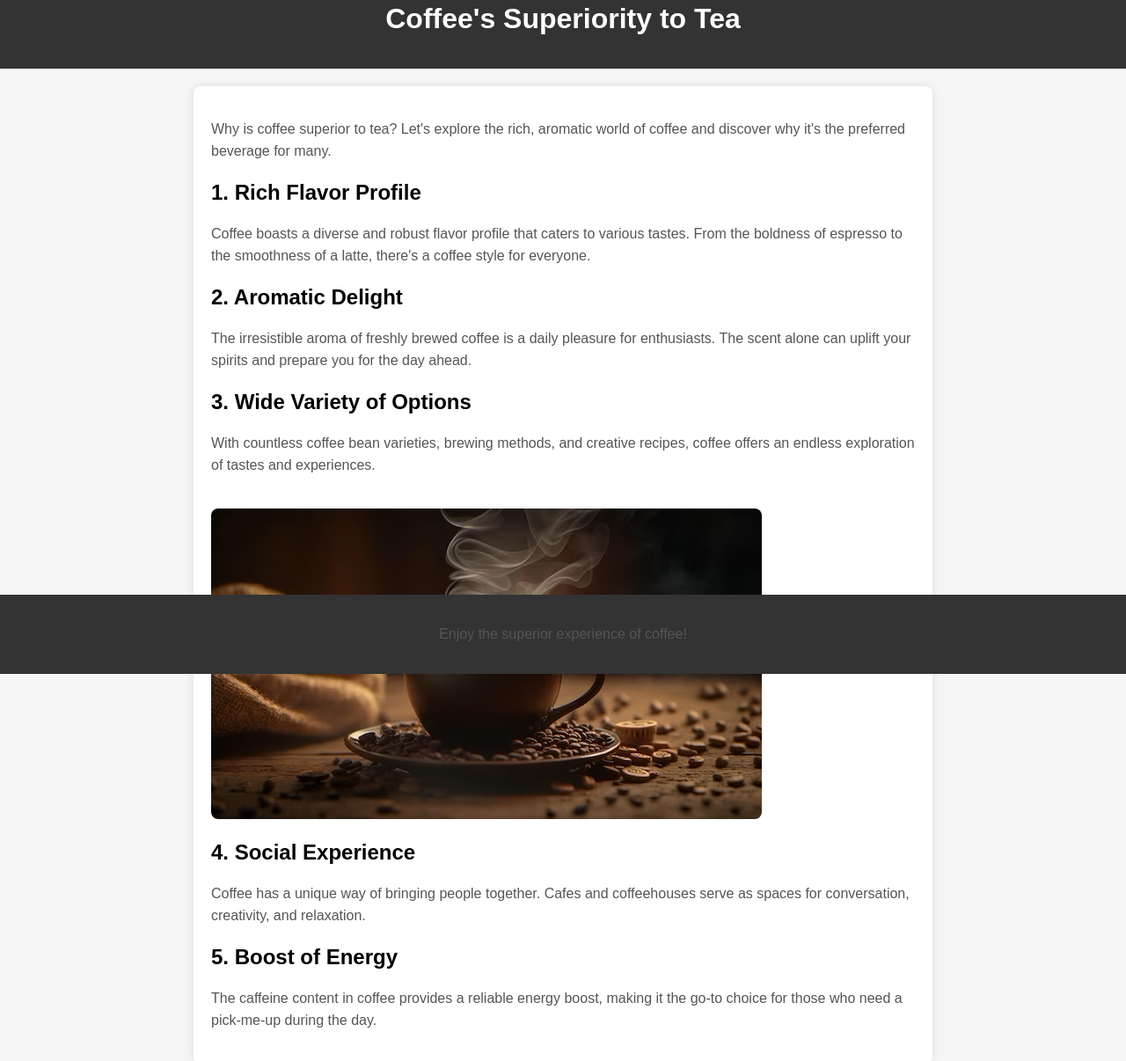
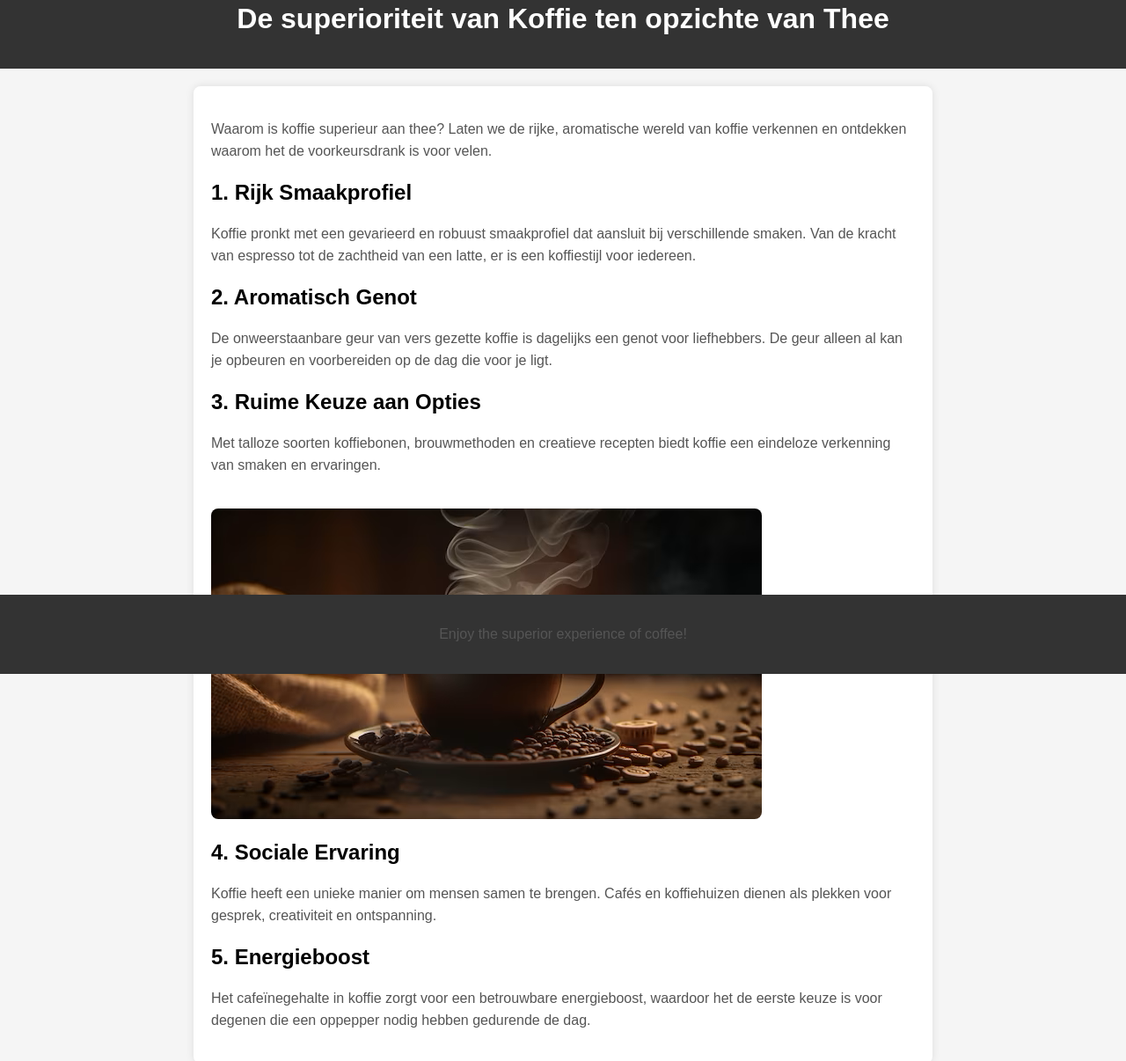
Before and after one commit to Jbg123s/Jbg123s.github.io, a plain HTML site: page index.html in a window 1280 px wide. Shown: the part 34-1240 px from the top of the page at 88% size. Drawn offline with Linux system fonts and the light colour scheme.

Commit message:
Update index.html

```diff
--- a/index.html
+++ b/index.html
@@ -4,7 +4,7 @@
 <head>
     <meta charset="UTF-8">
     <meta name="viewport" content="width=device-width, initial-scale=1.0">
-    <title>Coffee Superiority</title>
+    <title>Koffie Superioriteit</title>
     <style>
         body {
             font-family: 'Arial', sans-serif;
@@ -55,35 +55,30 @@
 
 <body>
     <header>
-        <h1>Coffee's Superiority to Tea</h1>
+        <h1>De superioriteit van Koffie ten opzichte van Thee</h1>
     </header>
 
     <section>
-        <p>Why is coffee superior to tea? Let's explore the rich, aromatic world of coffee and discover why it's the
-            preferred beverage for many.</p>
+        <p>Waarom is koffie superieur aan thee? Laten we de rijke, aromatische wereld van koffie verkennen en ontdekken waarom het de voorkeursdrank is voor velen.</p>
 
-        <h2>1. Rich Flavor Profile</h2>
-        <p>Coffee boasts a diverse and robust flavor profile that caters to various tastes. From the boldness of
-            espresso to the smoothness of a latte, there's a coffee style for everyone.</p>
+        <h2>1. Rijk Smaakprofiel</h2>
+        <p>Koffie pronkt met een gevarieerd en robuust smaakprofiel dat aansluit bij verschillende smaken. Van de kracht van espresso tot de zachtheid van een latte, er is een koffiestijl voor iedereen.</p>
 
-        <h2>2. Aromatic Delight</h2>
-        <p>The irresistible aroma of freshly brewed coffee is a daily pleasure for enthusiasts. The scent alone can
-            uplift your spirits and prepare you for the day ahead.</p>
+        <h2>2. Aromatisch Genot</h2>
+        <p>De onweerstaanbare geur van vers gezette koffie is dagelijks een genot voor liefhebbers. De geur alleen al kan je opbeuren en voorbereiden op de dag die voor je ligt.</p>
 
-        <h2>3. Wide Variety of Options</h2>
-        <p>With countless coffee bean varieties, brewing methods, and creative recipes, coffee offers an endless
-            exploration of tastes and experiences.</p>
+        <h2>3. Ruime Keuze aan Opties</h2>
+        <p>Met talloze soorten koffiebonen, brouwmethoden en creatieve recepten biedt koffie een eindeloze verkenning van smaken en ervaringen.</p>
 
-        <img src="koffie.png" alt="A cup of coffee">
+        <img src="koffie.png" alt="Een kopje koffie">
 
-        <h2>4. Social Experience</h2>
-        <p>Coffee has a unique way of bringing people together. Cafes and coffeehouses serve as spaces for
-            conversation, creativity, and relaxation.</p>
+        <h2>4. Sociale Ervaring</h2>
+        <p>Koffie heeft een unieke manier om mensen samen te brengen. Cafés en koffiehuizen dienen als plekken voor gesprek, creativiteit en ontspanning.</p>
 
-        <h2>5. Boost of Energy</h2>
-        <p>The caffeine content in coffee provides a reliable energy boost, making it the go-to choice for those who
-            need a pick-me-up during the day.</p>
+        <h2>5. Energieboost</h2>
+        <p>Het cafeïnegehalte in koffie zorgt voor een betrouwbare energieboost, waardoor het de eerste keuze is voor degenen die een oppepper nodig hebben gedurende de dag.</p>
     </section>
+
 
     <footer>
         <p>Enjoy the superior experience of coffee!</p>
```
